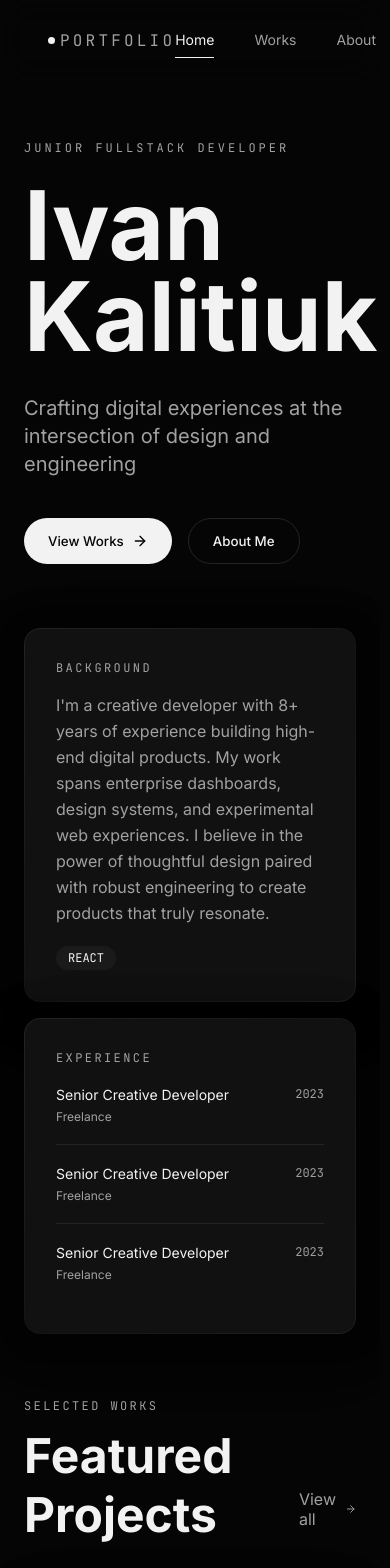
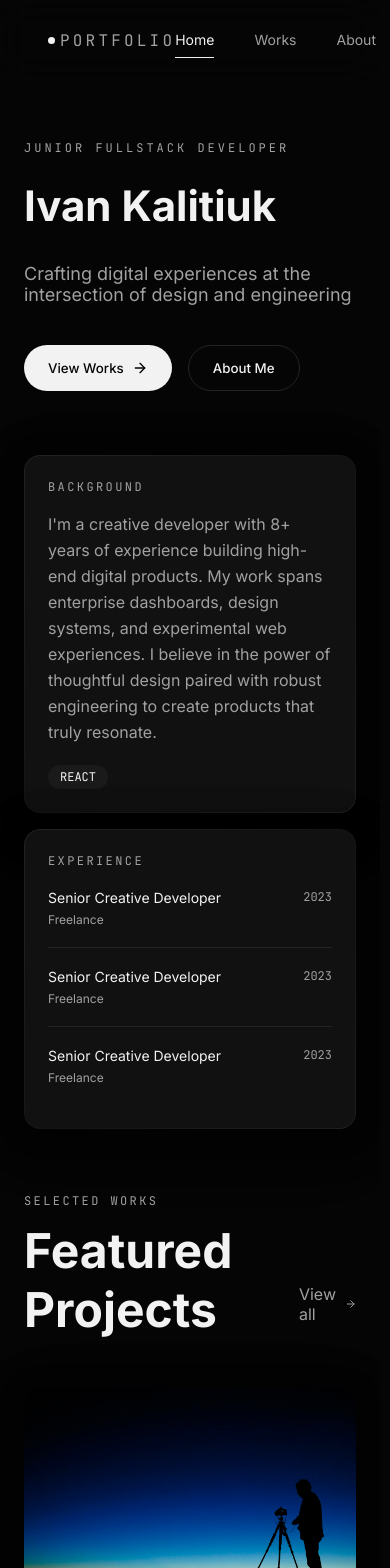
Before and after one commit to ivankalituk/business-card, a React (Vite) app: page / in a window 390 px wide. Shown: the top 1568 px of the page. Built offline with nearby package versions, Linux system fonts and the light colour scheme.

Commit message:
feat[mainPage]: text fixes

```diff
--- a/src/pages/mainPage/ui/mainInfoBlock.tsx
+++ b/src/pages/mainPage/ui/mainInfoBlock.tsx
@@ -15,15 +15,16 @@ const MainInfoBlock: FC = () => {
                 flex flex-col
             "
         >
-            <SmallHeading className="mb-[24px]">
+            <SmallHeading
+                className="mb-[24px]">
                 junior fullstack developer
             </SmallHeading>
 
-            <BigHeading className="mb-[32px]">
+            <BigHeading className="mb-[32px] text-[42px] td:text-[96px]">
                 Ivan Kalitiuk
             </BigHeading>
 
-            <SecondaryText className="max-w-[600px] mb-[40px]">
+            <SecondaryText className="max-w-[600px] mb-[40px] text-[18px] td:text-[20px]">
                 Crafting digital experiences at the intersection of design and engineering
             </SecondaryText>
 
@@ -49,7 +50,7 @@ const MainInfoBlock: FC = () => {
                     md:flex-row
                 "
             >
-                <BorderedBlock className="flex-[3]">
+                <BorderedBlock className="flex-[3] p-[24px] md:p-[32px]">
                     <BorderedBlockHeading name="Background"/>
 
                     <div
@@ -76,7 +77,7 @@ const MainInfoBlock: FC = () => {
                     </div>
                 </BorderedBlock>
 
-                <BorderedBlock className="flex-[2]">
+                <BorderedBlock className="flex-[2] p-[24px] md:p-[32px]">
                     <BorderedBlockHeading name = "Experience"/>
 
                     <BorderedBlockCompany />
--- a/src/shared/globals.css
+++ b/src/shared/globals.css
@@ -15,6 +15,7 @@
     --size-xl: 16px;
 
     --breakpoint-sm: 350px;
+    --breakpoint-td: 650px;
     --breakpoint-md: 900px;
     --breakpoint-lg: 1420px;
     --breakpoint-xl: 1420px;
```
